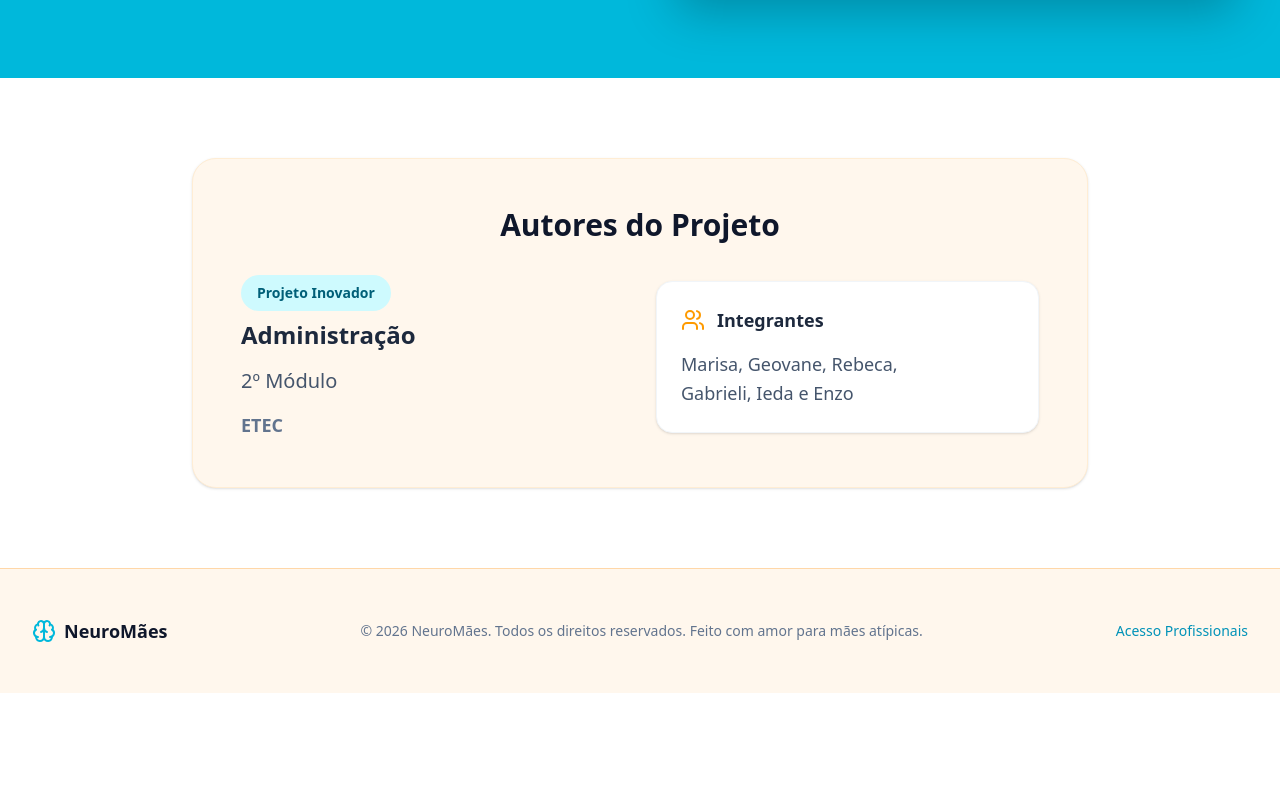
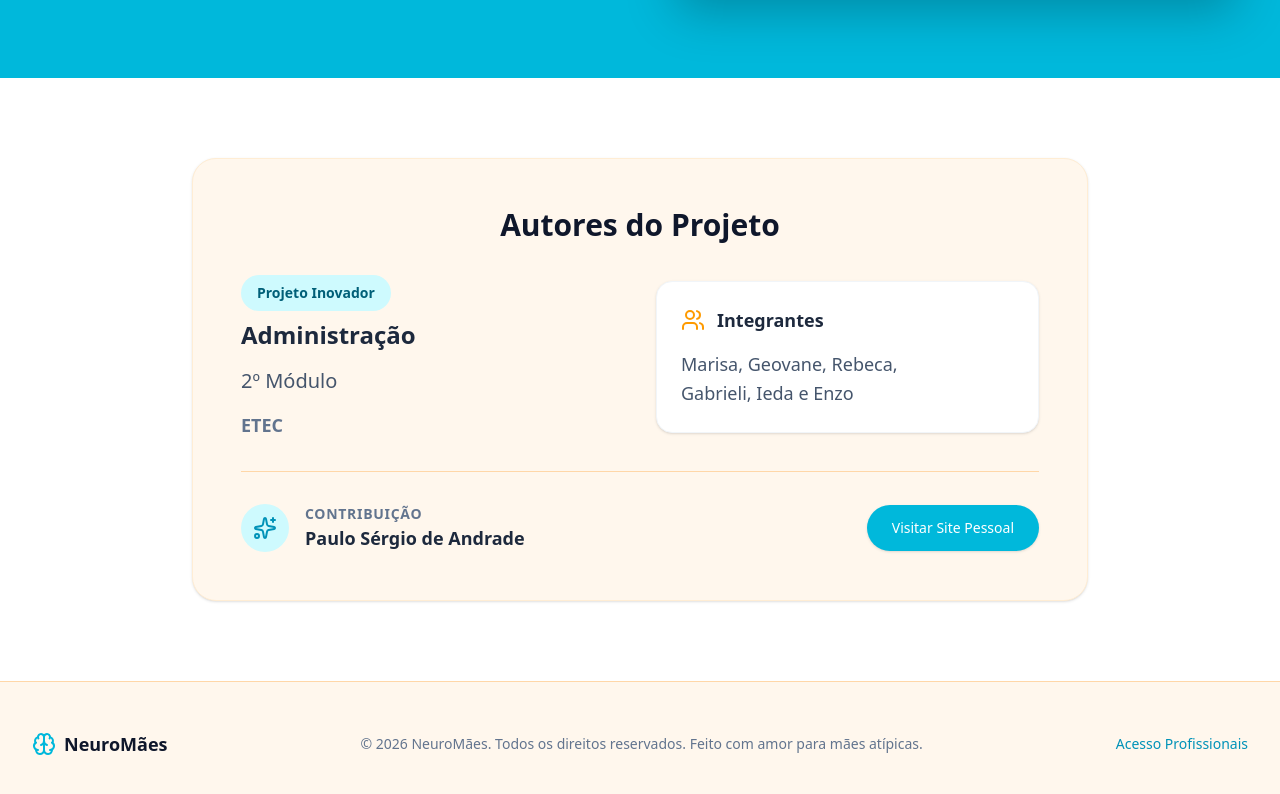
Before and after one commit to RevistaZen10/TMDoctor, a React (Vite) app: page / in a window 1280 px wide. Shown: the part 1822-2616 px from the top of the page. Before the commit the page ends 2515 px from the top, so only its background shows below. Built offline with nearby package versions, Linux system fonts and the light colour scheme.

Commit message:
feat: Add contributor section to Home page
Adds a new section to the Home page showcasing a contributor, including their name and a link to their personal website. This enhances the page by acknowledging contributions and providing a way to connect with them.

```diff
--- a/src/pages/Home.tsx
+++ b/src/pages/Home.tsx
@@ -186,6 +186,21 @@ export default function Home() {
                 </p>
               </div>
             </div>
+
+            <div className="mt-8 pt-8 border-t border-orange-200 text-left flex flex-col sm:flex-row items-center justify-between gap-4">
+              <div className="flex items-center gap-4">
+                <div className="w-12 h-12 bg-cyan-100 rounded-full flex items-center justify-center shrink-0">
+                  <Sparkles className="w-6 h-6 text-cyan-600" />
+                </div>
+                <div>
+                  <h4 className="text-sm font-bold text-slate-500 uppercase tracking-wider">Contribuição</h4>
+                  <p className="text-lg font-bold text-slate-800">Paulo Sérgio de Andrade</p>
+                </div>
+              </div>
+              <a href="https://www.matematico10.com.br/" target="_blank" rel="noopener noreferrer" className="inline-flex items-center justify-center px-6 py-3 border border-transparent rounded-full shadow-sm text-sm font-medium text-white bg-cyan-500 hover:bg-cyan-600 transition-colors">
+                Visitar Site Pessoal
+              </a>
+            </div>
           </div>
         </div>
       </section>
```
